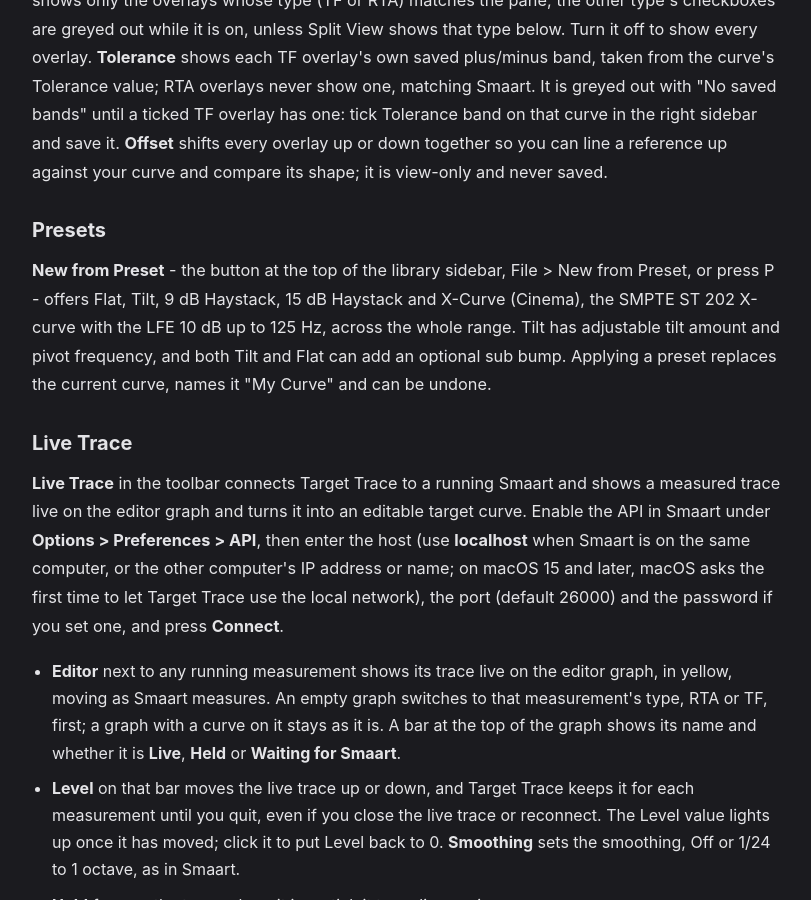
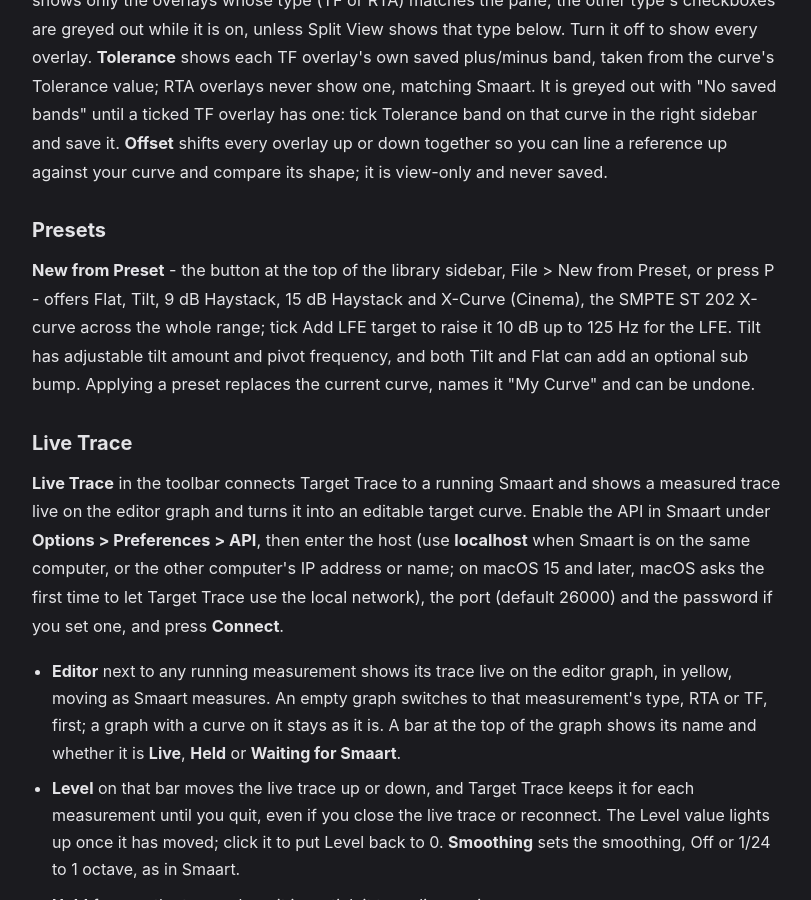
Before and after one commit to BSKapps/bskapps.github.io, a Jekyll site: the page built from articles/target-trace-guide/index.html, in a window 1280 px wide and 900 px high, scrolled down 2709 px. Shown: the whole window, without its empty margins (232-1043 px from the left). Built offline with Jekyll 4.4.1, drawn with Linux system fonts in a browser that asks for light colours.

Commit message:
Target Trace guide: X-Curve Add LFE target

```diff
--- a/_data/guides/target-trace-guide.json
+++ b/_data/guides/target-trace-guide.json
@@ -148,7 +148,7 @@
       "blocks": [
         {
           "type": "paragraph",
-          "text": "**New from Preset** - the button at the top of the library sidebar, File > New from Preset, or press P - offers Flat, Tilt, 9 dB Haystack, 15 dB Haystack and X-Curve (Cinema), the SMPTE ST 202 X-curve with the LFE 10 dB up to 125 Hz, across the whole range. Tilt has adjustable tilt amount and pivot frequency, and both Tilt and Flat can add an optional sub bump. Applying a preset replaces the current curve, names it \"My Curve\" and can be undone."
+          "text": "**New from Preset** - the button at the top of the library sidebar, File > New from Preset, or press P - offers Flat, Tilt, 9 dB Haystack, 15 dB Haystack and X-Curve (Cinema), the SMPTE ST 202 X-curve across the whole range; tick Add LFE target to raise it 10 dB up to 125 Hz for the LFE. Tilt has adjustable tilt amount and pivot frequency, and both Tilt and Flat can add an optional sub bump. Applying a preset replaces the current curve, names it \"My Curve\" and can be undone."
         }
       ]
     },
```
